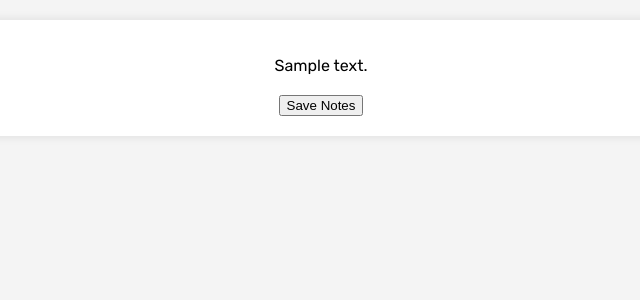
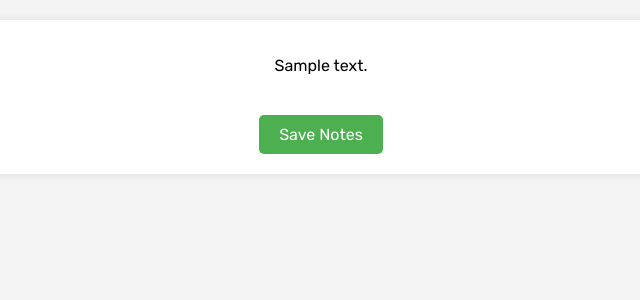
Before and after one commit to AnishBashyal/NotesAI, a Flask app: template templates/summary.html in a window 1280 px wide. Shown: the top 300 px of the page, without its empty margins (319-959 px from the left). Run offline with Flask 3, Linux system fonts and the light colour scheme; the template is opened without the code that fills it: most values are stand-ins (such as "Sample title", 1, 10 or a date in 2020).

Commit message:
Update summary.css

```diff
--- a/static/summary.css
+++ b/static/summary.css
@@ -6,13 +6,13 @@ body {
 }
 
 .summary-container {
-  width: 80%;
+  width: 80%;  /* Use a percentage width to make the container responsive */
   max-width: 800px;
-  margin: 20px auto;
+  margin: 20px auto;  /* Added margin to give some spacing from the top */
   padding: 20px;
   background-color: #fff;
   box-shadow: 0px 0px 10px rgba(0,0,0,0.1);
-  text-align: center;
+  text-align: center;  /* Center the text */
 }
 
 h1, h2 {
@@ -26,9 +26,26 @@ p {
 
 ul {
   margin-left: 20px;
-  text-align: left;
+  text-align: left;  /* Since the main text is centered, specify left alignment for the list for better readability */
 }
 
 li {
   margin-bottom: 10px;
 }
+
+.save-btn {
+  margin-top: 20px;
+  padding: 10px 20px;
+  font-family: 'Rubik', sans-serif;
+  font-size: 16px;
+  background-color: #4CAF50;  /* Green background */
+  color: #fff;                /* White text */
+  border: none;
+  border-radius: 5px;
+  cursor: pointer;
+  transition: background-color 0.3s;  /* Smooth color transition on hover */
+}
+
+.save-btn:hover {
+  background-color: #45a049;  /* Slightly darker green on hover */
+}
```
